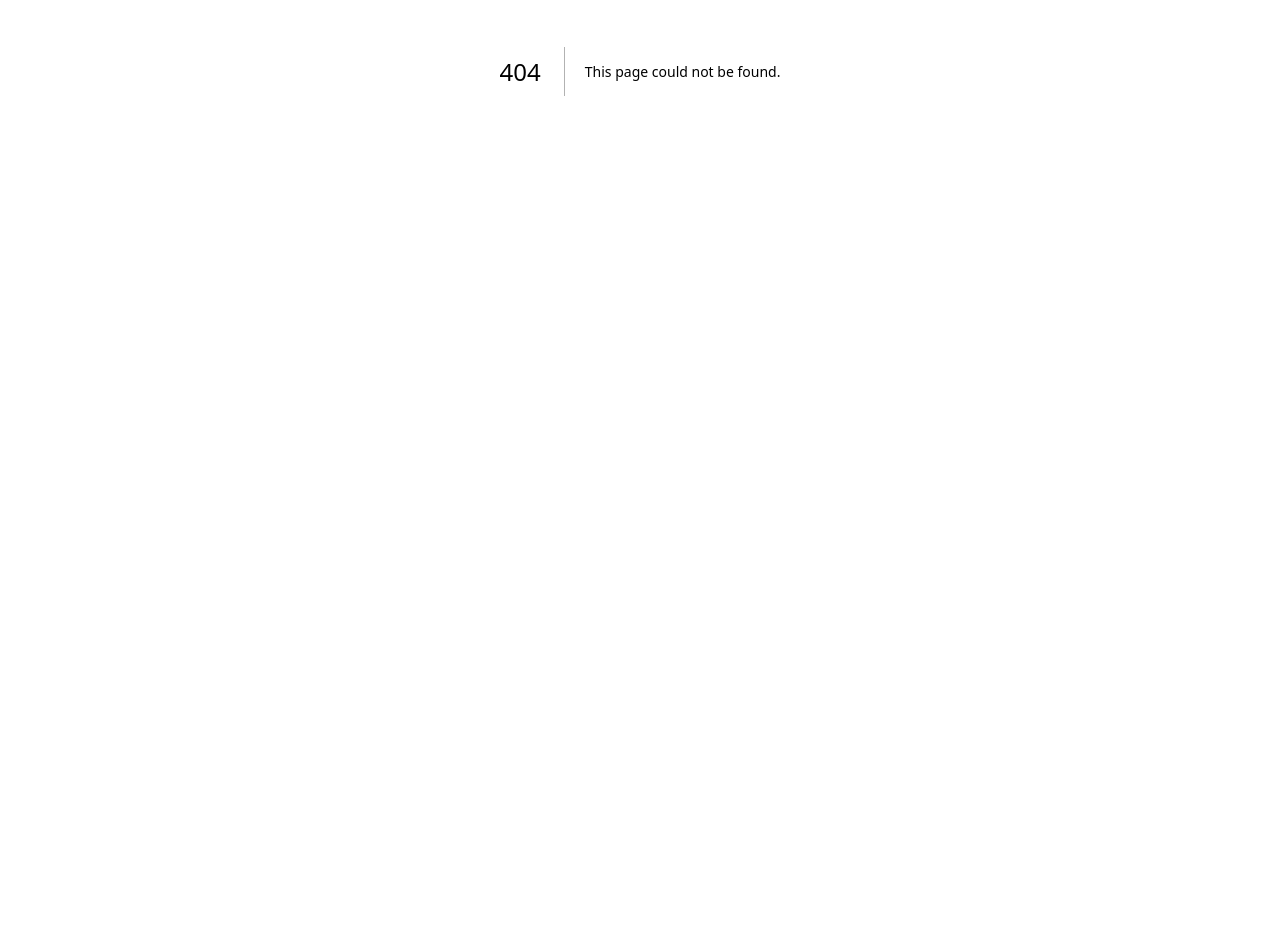
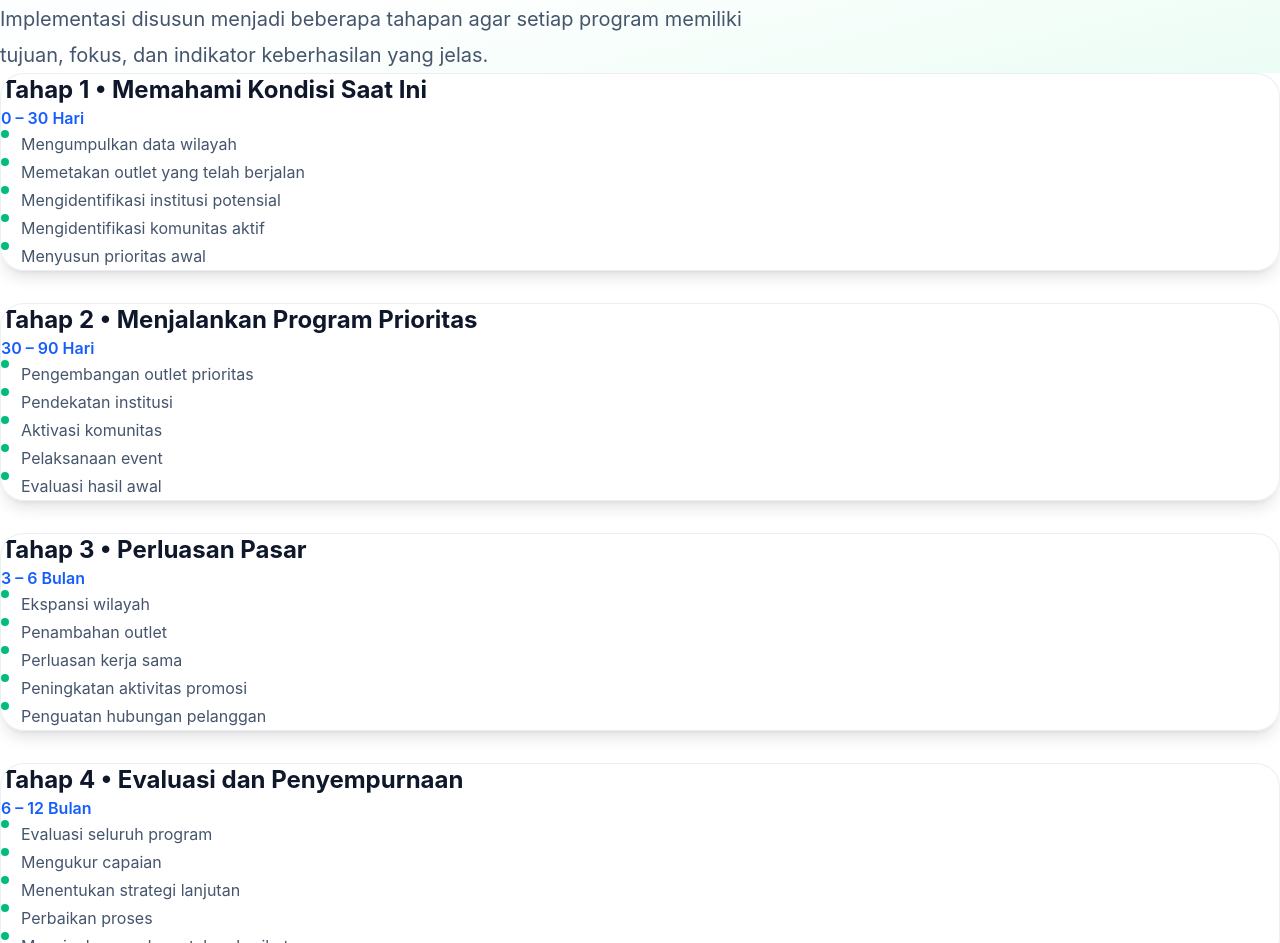
Before and after one commit to dawudsw0491-cell/market-strategy-presentation, a Next.js app: page /rencana-implementasi in a window 1280 px wide. Before the commit this address had no page. Shown: the part 329-1272 px from the top of the page. Before the commit the page ends 800 px from the top, so only its background shows below. Built offline with nearby package versions, Linux system fonts and the light colour scheme.

Commit message:
feat: create implementation roadmap page

```diff
--- /dev/null
+++ b/app/rencana-implementasi/page.tsx
@@ -0,0 +1,118 @@
+import Footer from "@/components/layout/footer";
+import Navbar from "@/components/layout/navbar";
+
+import Container from "@/components/ui/container";
+import Section from "@/components/ui/section";
+import Card from "@/components/ui/card";
+
+const roadmap = [
+  {
+    phase: "Tahap 1",
+    title: "Memahami Kondisi Saat Ini",
+    duration: "0 – 30 Hari",
+    activities: [
+      "Mengumpulkan data wilayah",
+      "Memetakan outlet yang telah berjalan",
+      "Mengidentifikasi institusi potensial",
+      "Mengidentifikasi komunitas aktif",
+      "Menyusun prioritas awal",
+    ],
+  },
+  {
+    phase: "Tahap 2",
+    title: "Menjalankan Program Prioritas",
+    duration: "30 – 90 Hari",
+    activities: [
+      "Pengembangan outlet prioritas",
+      "Pendekatan institusi",
+      "Aktivasi komunitas",
+      "Pelaksanaan event",
+      "Evaluasi hasil awal",
+    ],
+  },
+  {
+    phase: "Tahap 3",
+    title: "Perluasan Pasar",
+    duration: "3 – 6 Bulan",
+    activities: [
+      "Ekspansi wilayah",
+      "Penambahan outlet",
+      "Perluasan kerja sama",
+      "Peningkatan aktivitas promosi",
+      "Penguatan hubungan pelanggan",
+    ],
+  },
+  {
+    phase: "Tahap 4",
+    title: "Evaluasi dan Penyempurnaan",
+    duration: "6 – 12 Bulan",
+    activities: [
+      "Evaluasi seluruh program",
+      "Mengukur capaian",
+      "Menentukan strategi lanjutan",
+      "Perbaikan proses",
+      "Menyiapkan roadmap tahun berikutnya",
+    ],
+  },
+];
+
+export default function RencanaImplementasiPage() {
+  return (
+    <>
+      <Navbar />
+
+      <main>
+        <Section background="gradient">
+          <Container>
+            <span className="mb-5 inline-flex rounded-full bg-blue-100 px-4 py-2 text-sm font-semibold text-blue-700">
+              Rencana Implementasi
+            </span>
+
+            <h1 className="max-w-4xl text-5xl font-extrabold leading-tight text-slate-900 lg:text-6xl">
+              Strategi Akan Berhasil Jika Dilaksanakan Secara Bertahap
+            </h1>
+
+            <p className="mt-8 max-w-3xl text-xl leading-9 text-slate-600">
+              Implementasi disusun menjadi beberapa tahapan agar setiap program
+              memiliki tujuan, fokus, dan indikator keberhasilan yang jelas.
+            </p>
+          </Container>
+        </Section>
+
+        <Section background="white">
+          <Container>
+            <div className="grid gap-8">
+              {roadmap.map((step) => (
+                <Card
+                  key={step.phase}
+                  title={`${step.phase} • ${step.title}`}
+                >
+                  <p className="mb-6 font-semibold text-blue-600">
+                    {step.duration}
+                  </p>
+
+                  <ul className="space-y-3">
+                    {step.activities.map((activity) => (
+                      <li
+                        key={activity}
+                        className="flex items-start gap-3"
+                      >
+                        <span className="mt-2 h-2 w-2 rounded-full bg-emerald-500" />
+
+                        <span className="leading-7 text-slate-600">
+                          {activity}
+                        </span>
+                      </li>
+                    ))}
+                  </ul>
+                </Card>
+              ))}
+            </div>
+          </Container>
+        </Section>
+      </main>
+
+      <Footer />
+    </>
+  );
+}
```
